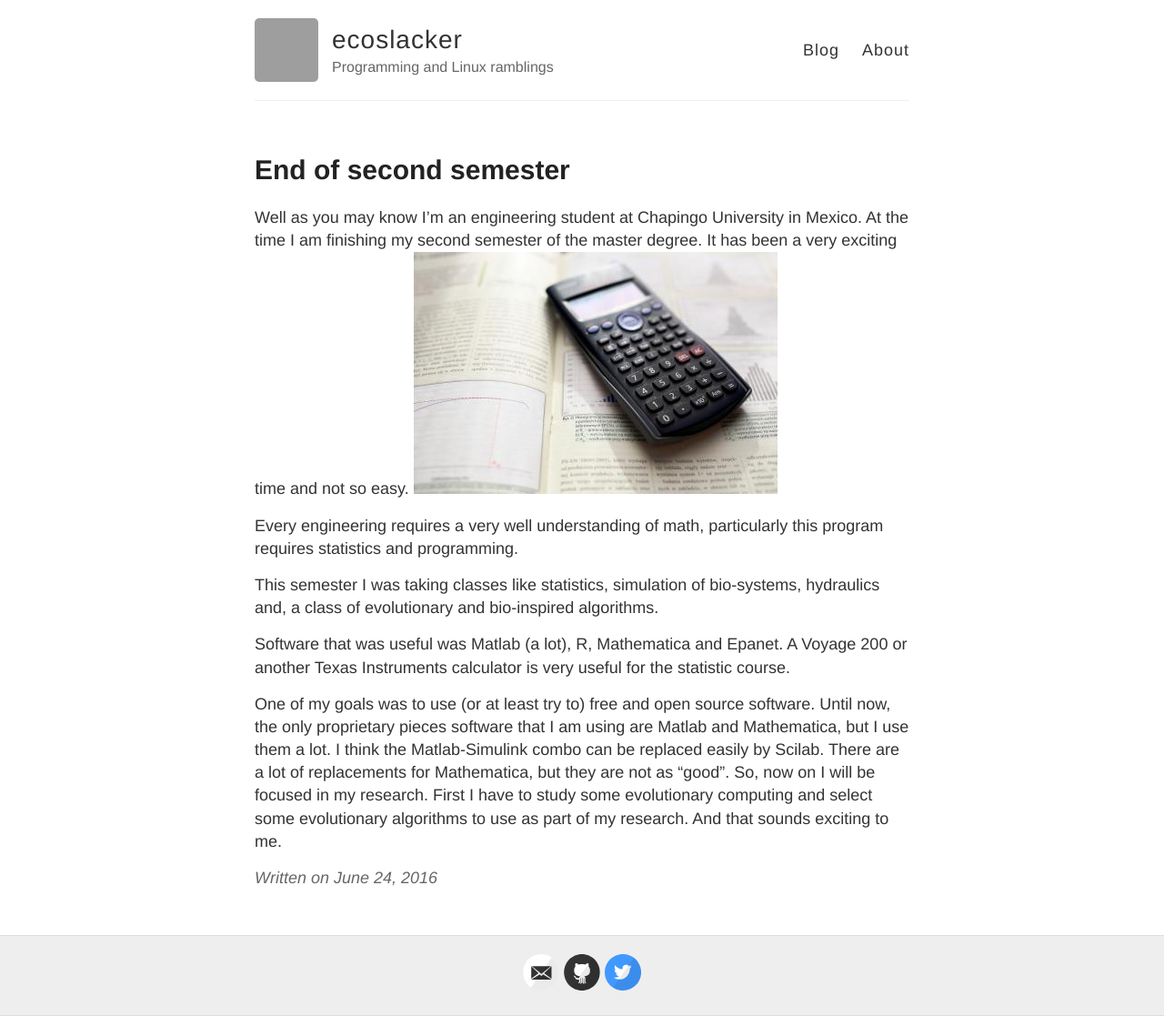
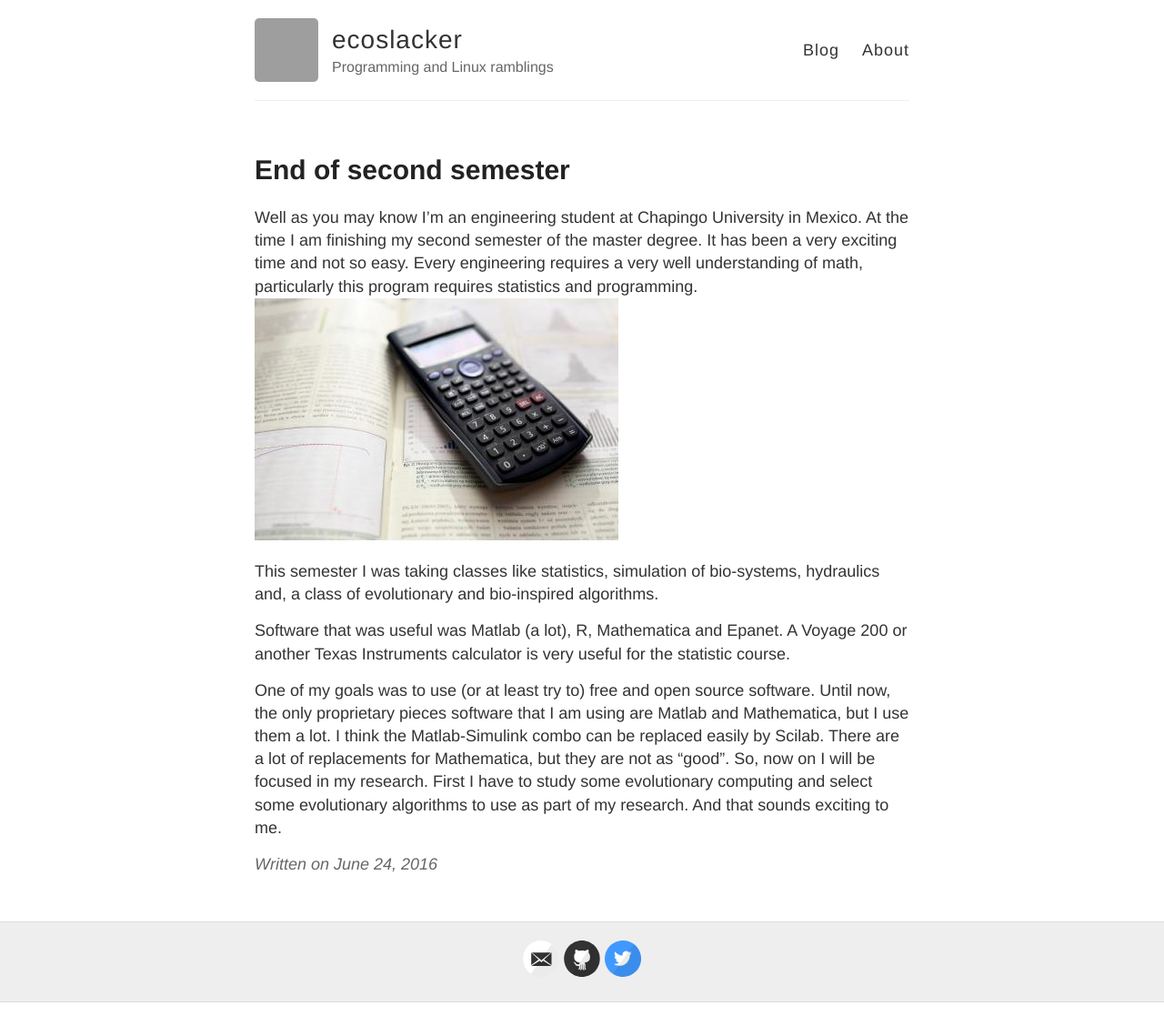
Before and after one commit to ecoslacker/ecoslacker.github.io, a Jekyll site: the page built from _posts/2016-06-24-end-of-second-semester.md, in a window 1280 px wide. Shown: the whole page at 91% size. Built offline with Jekyll 4.4.1, drawn with Linux system fonts in a browser that asks for light colours; grey boxes are pictures that could not be loaded.

```diff
--- a/_posts/2016-06-24-end-of-second-semester.md
+++ b/_posts/2016-06-24-end-of-second-semester.md
@@ -2,10 +2,8 @@
 layout: post
 title: End of second semester
 ---
-Well as you may know I'm an engineering student at Chapingo University in Mexico. At the time I am finishing my second semester of the master degree. It has been a very exciting time and not so easy.
+Well as you may know I'm an engineering student at Chapingo University in Mexico. At the time I am finishing my second semester of the master degree. It has been a very exciting time and not so easy. Every engineering requires a very well understanding of math, particularly this program requires statistics and programming.
 ![calculadora]({{ site.baseurl }}/images/calculator1.jpg)
-
-Every engineering requires a very well understanding of math, particularly this program requires statistics and programming.
 
 This semester I was taking classes like statistics, simulation of bio-systems, hydraulics and, a class of evolutionary and bio-inspired algorithms.
 
```
